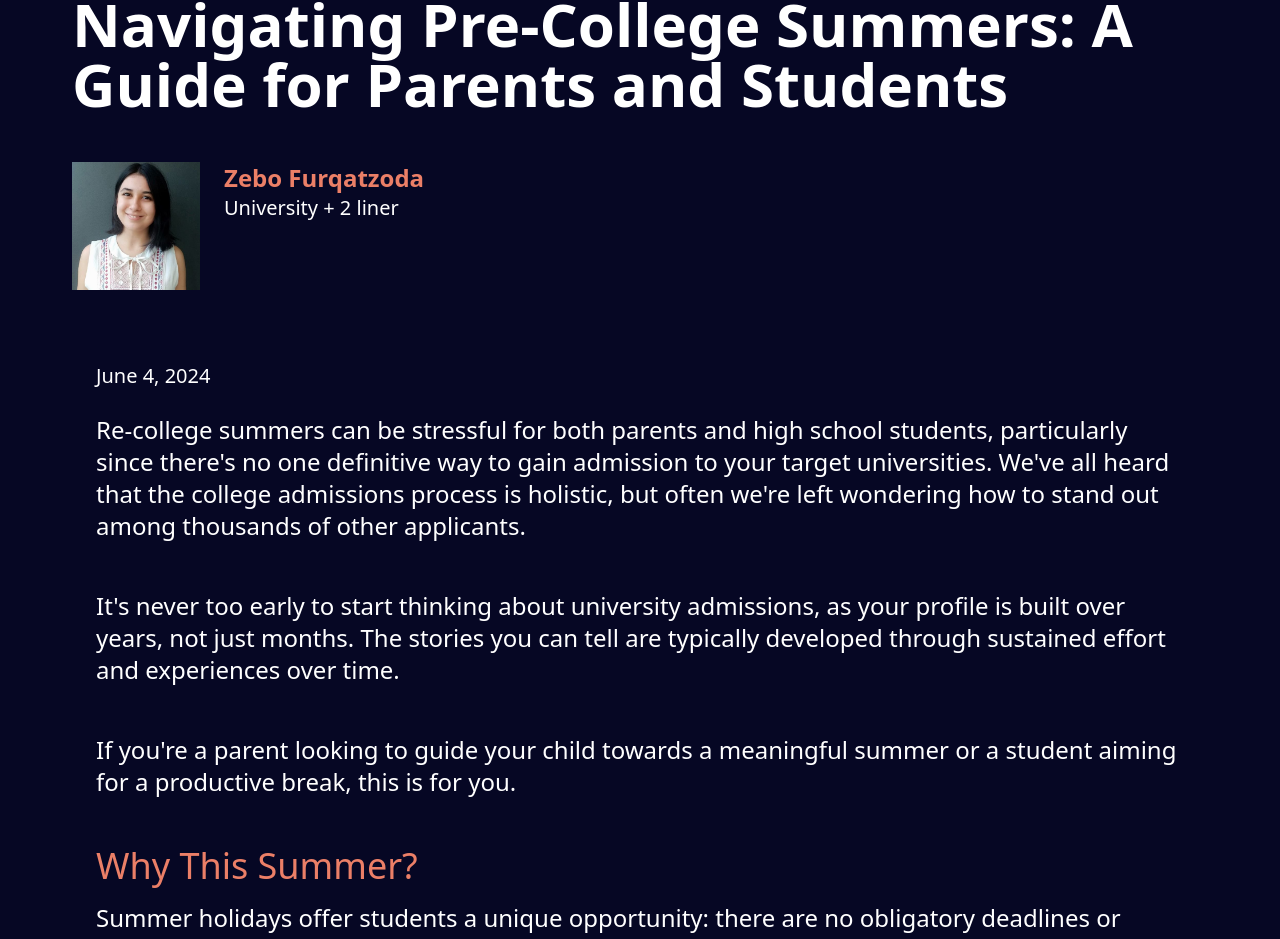
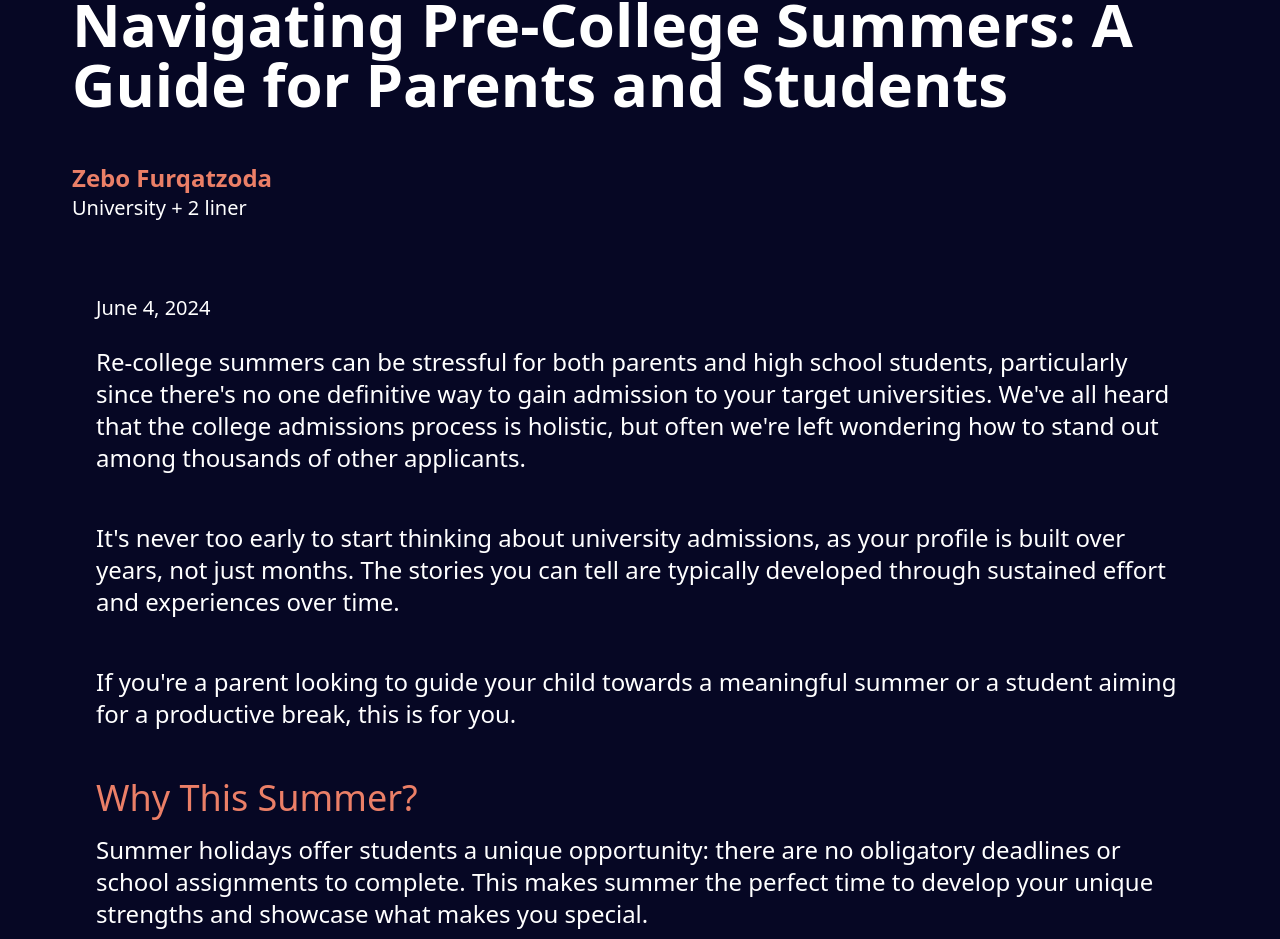
Before and after one commit to Zaim211/Preppeer, a React (Vite) app in the folder clients/: page /Insights/1 in a window 1280 px wide. Shown: the part 882-1821 px from the top of the page. Built offline with nearby package versions, Linux system fonts and the light colour scheme; no server answers.

Commit message:
chore: Remove commented out image import in BlogDetails.jsx

```diff
--- a/clients/src/pages/BlogDetails.jsx
+++ b/clients/src/pages/BlogDetails.jsx
@@ -1,6 +1,6 @@
 import React from "react";
 import blogHero from "../assets/images/blogHero.png";
-import img4 from "../assets/images/img4.png";
+// import img4 from "../assets/images/img4.png";
 
 const BlogDetails = () => {
   return (
@@ -23,7 +23,7 @@ const BlogDetails = () => {
       </div>
 
       <div className="flex gap-6 p-6">
-        <img src={img4} alt="img4" className="w-32 h-32 object-cover" />
+        {/* <img src={img4} alt="img4" className="w-32 h-32 object-cover" /> */}
         <div className="flex-1">
           <h1 className="text-secondary font-bold text-2xl">Zebo Furqatzoda</h1>
           <p className="text-white text-xl">University + 2 liner</p>
```
